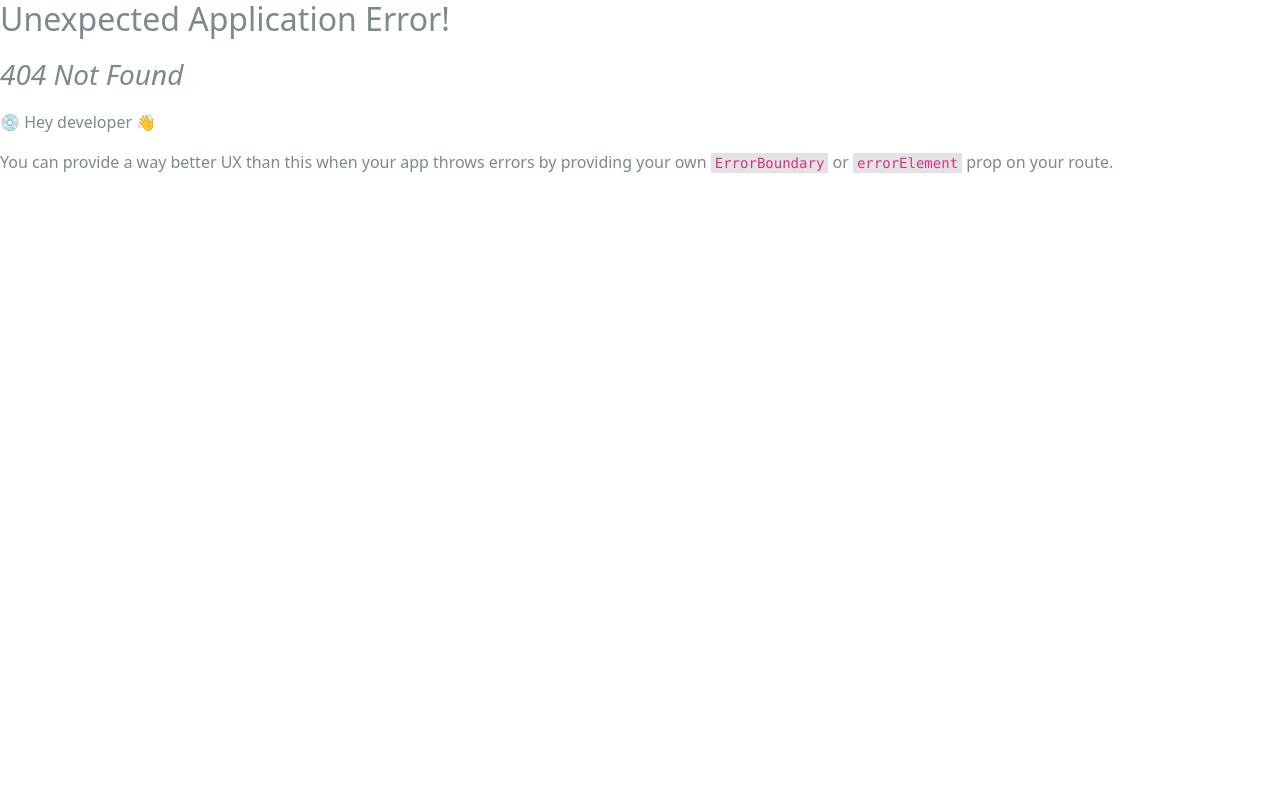
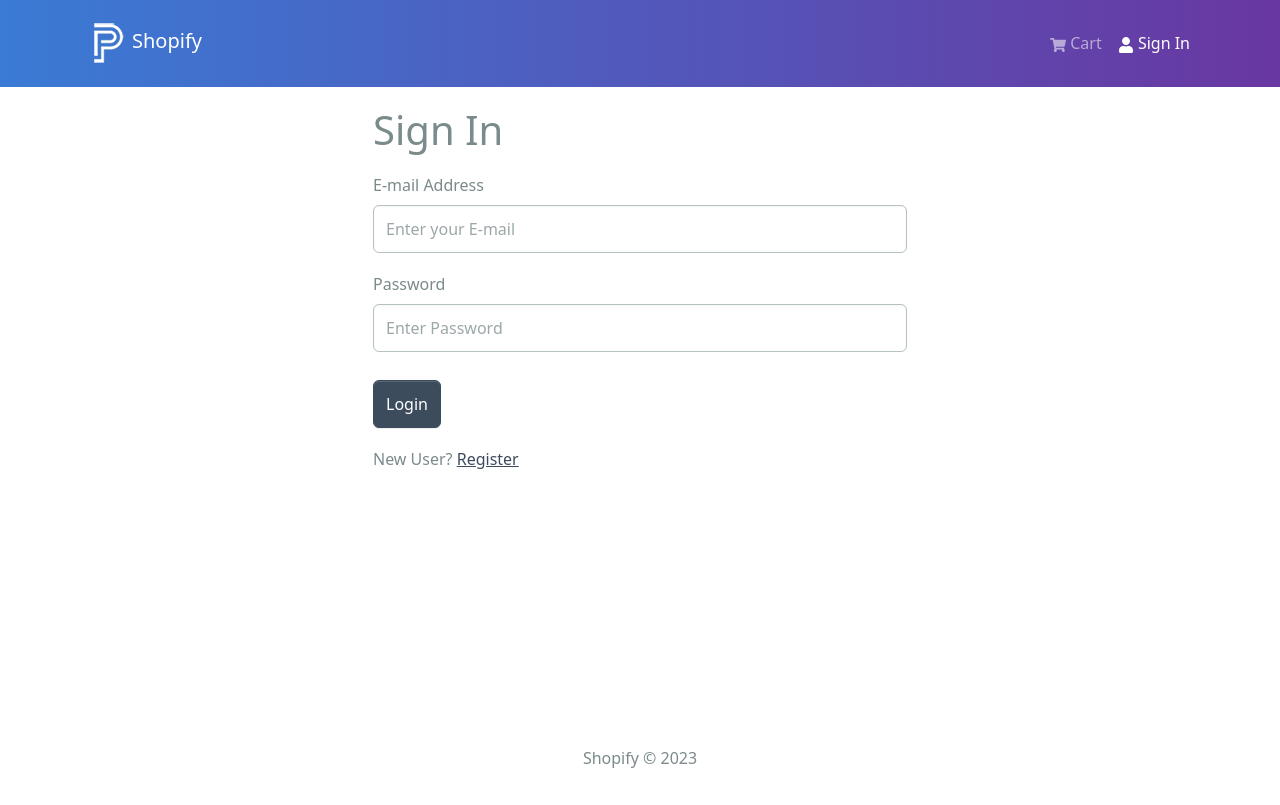
Before and after one commit to rahulrs-30/shopify, a React (Create React App) app in the folder frontend/: page /login in a window 1280 px wide. Before the commit this address had no page. Built offline with nearby package versions, Linux system fonts and the light colour scheme.

Commit message:
login page done

```diff
--- /dev/null
+++ b/frontend/src/components/FormContainer.js
@@ -0,0 +1,15 @@
+import { Container, Row, Col } from 'react-bootstrap';
+
+const FormContainer = ({ children }) => {
+  return (
+    <Container>
+      <Row className='justify-content-md-center'>
+        <Col xs={12} md={6}>
+          {children}
+        </Col>
+      </Row>
+    </Container>
+  );
+};
+
+export default FormContainer;
--- a/frontend/src/index.js
+++ b/frontend/src/index.js
@@ -12,6 +12,7 @@
 import HomeScreen from './screens/HomeScreen';
 import ProductScreen from './screens/ProductScreen';
 import CartScreen from './screens/CartScreen';
+import LoginScreen from './screens/LoginScreen';
 
 const router = createBrowserRouter(
   createRoutesFromElements(
@@ -19,6 +20,7 @@
       <Route index={true} path='/' element={<HomeScreen />} />
       <Route  path='/product/:id' element={<ProductScreen />} />
       <Route  path='/cart' element={<CartScreen />} />
+      <Route  path='/login' element={<LoginScreen />} />
     </Route>
   )
 );
--- /dev/null
+++ b/frontend/src/screens/LoginScreen.js
@@ -0,0 +1,51 @@
+import React from "react";
+import { useState } from "react";
+import { Link } from "react-router-dom";
+import { Form, Button, Row, Col } from "react-bootstrap";
+import FormContainer from "../components/FormContainer";
+
+const LoginScreen = () => {
+    const [email, setEmail] = useState("");
+    const [password, setPassword] = useState("");
+
+    const submitHandler = (e) => {
+        e.preventDefault();
+        console.log("submit");
+    };
+
+    return (
+        <FormContainer>
+            <h1>Sign In</h1>
+            <Form onSubmit={submitHandler}>
+                <Form.Group controlId="email" className="my-3">
+                    <Form.Label>E-mail Address</Form.Label>
+                    <Form.Control
+                        type="email"
+                        placeholder="Enter your E-mail"
+                        value={email}
+                        onChange={(e) => setEmail(e.target.value)}
+                    ></Form.Control>
+                </Form.Group>
+                <Form.Group controlId="password" className="my-3">
+                    <Form.Label>Password</Form.Label>
+                    <Form.Control
+                        type="password"
+                        placeholder="Enter Password"
+                        value={password}
+                        onChange={(e) => setPassword(e.target.value)}
+                    ></Form.Control>
+                </Form.Group>
+                <Button type="submit" variant="primary" className="mt-2">
+                    Login
+                </Button>
+            </Form>
+            <Row className="py-3">
+                <Col>
+                    New User? <Link to="/register">Register</Link>
+                </Col>
+            </Row>
+        </FormContainer>
+    );
+};
+
+export default LoginScreen;
--- /dev/null
+++ b/frontend/src/slices/authSlice.js
@@ -0,0 +1,18 @@
+import {createSlice} from '@reduxjs/toolkit';
+
+const initialState = {
+    userInfo: localStorage.getItem('userInfo')? JSON.parse(localStorage.getItem('userInfo')): null,
+}
+const authSlice = createSlice({
+    name:'auth',
+    initialState,
+    reducers:{
+        setCredentials: (state,action)=>{
+            state.userInfo= action.payload;
+            localStorage.setItem('userInfo',JSON.stringify(action.payload));
+        }
+    }
+});
+
+export const {setCredentials}= authSlice.actions;
+export default authSlice.reducer;
--- a/frontend/src/store.js
+++ b/frontend/src/store.js
@@ -1,11 +1,13 @@
 import { configureStore } from '@reduxjs/toolkit';
 import { apiSlice } from './slices/apiSlice';
 import cartSliceReducer from './slices/cartSlice';
+import authSliceReducer from './slices/authSlice';
 
 const store = configureStore({
     reducer: {
         [apiSlice.reducerPath]: apiSlice.reducer,
         cart: cartSliceReducer,
+        auth: authSliceReducer,
     },
     middleware: (getDefaultMiddleware) => getDefaultMiddleware().concat(apiSlice.middleware),
     devTools: true,
```
Also changed, not shown: frontend/src/slices/usersApiSlice.js (added, +16 -0 lines).
